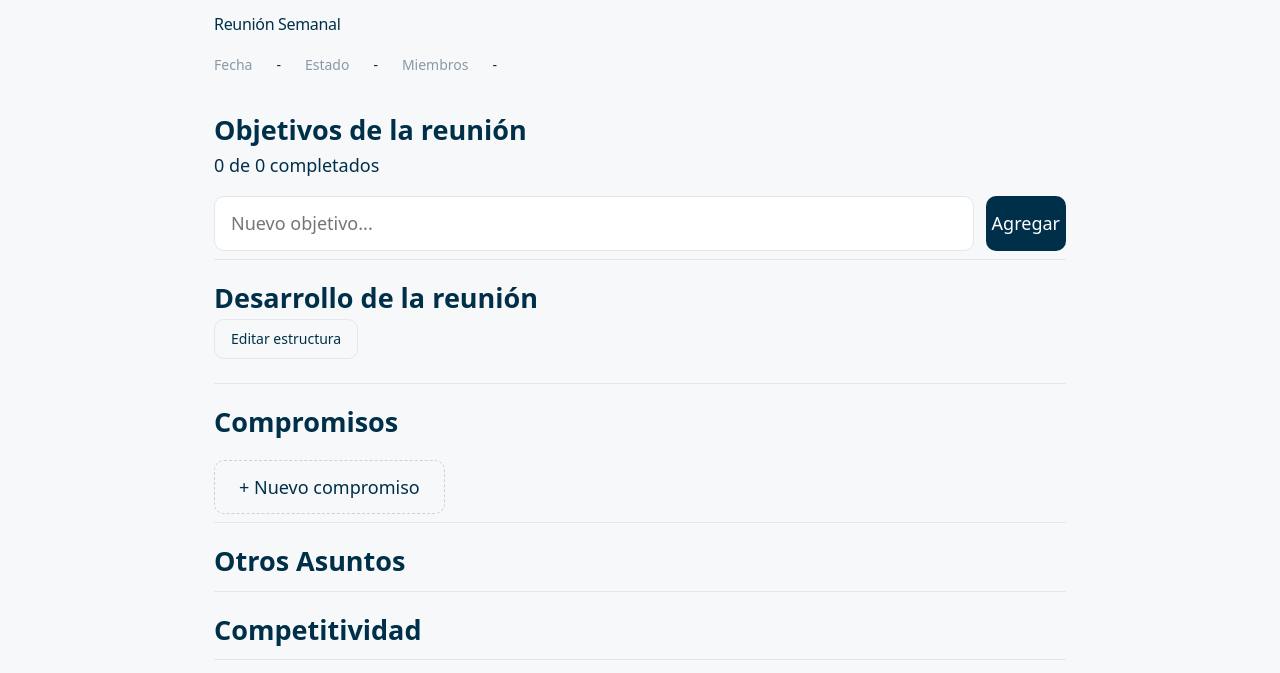
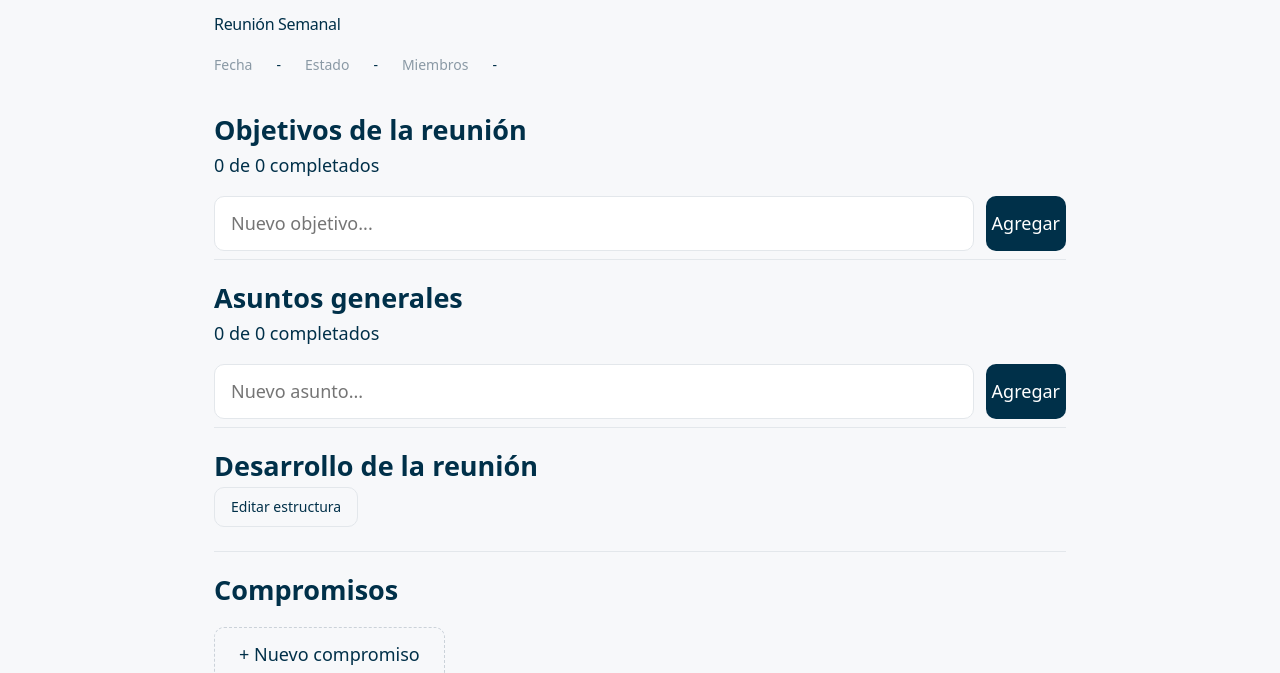
Before and after one commit to LiebeHS/Flow, a plain HTML site: page index.html in a window 1280 px wide. Shown: the part 84-757 px from the top of the page. Drawn offline with Linux system fonts and the light colour scheme.

```diff
--- a/index.html
+++ b/index.html
@@ -50,7 +50,7 @@
         </section>
 
 
-        <!-- <section class="meeting-section" id="asuntos" aria-labelledby="asuntos-title">
+        <section class="meeting-section" id="asuntos" aria-labelledby="asuntos-title">
             <h2 id="asuntos-title">Asuntos generales</h2>
             <p class="editable-list__counter"></p>
 
@@ -60,7 +60,7 @@
                 <input type="text" class="editable-list__input" placeholder="Nuevo asunto..." aria-label="Escribe tu asunto" >
                 <button type="button" class="editable-list__add">Agregar</button>
             </div>
-        </section> -->
+        </section>
 
 
         <!--AQUI ES DONDE MÁS ENFÁSIS SE DEBERÁ PONER, YA QUE ES EN DONDE MÁS TIEMPO SE TOMA EN LAS REUNIONES-->
```
